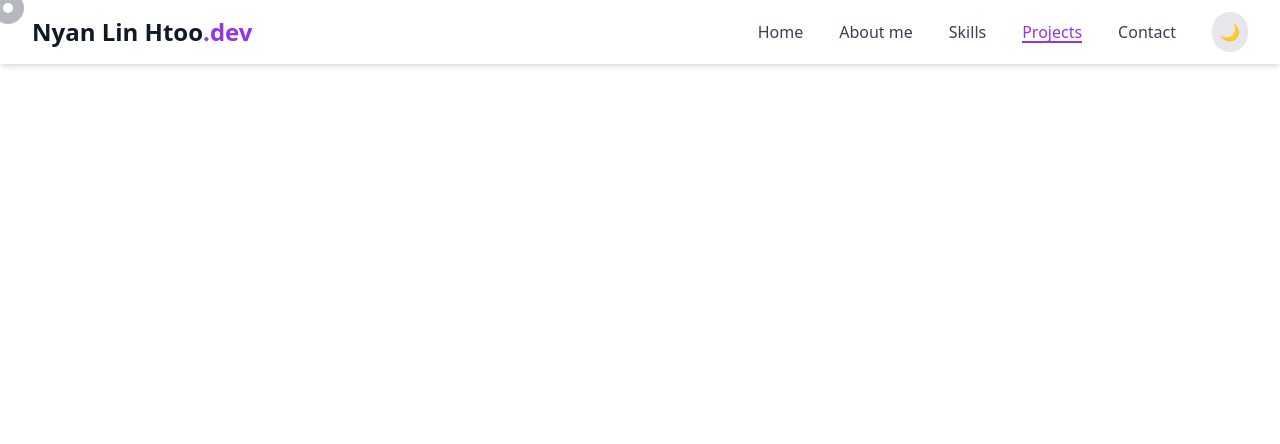
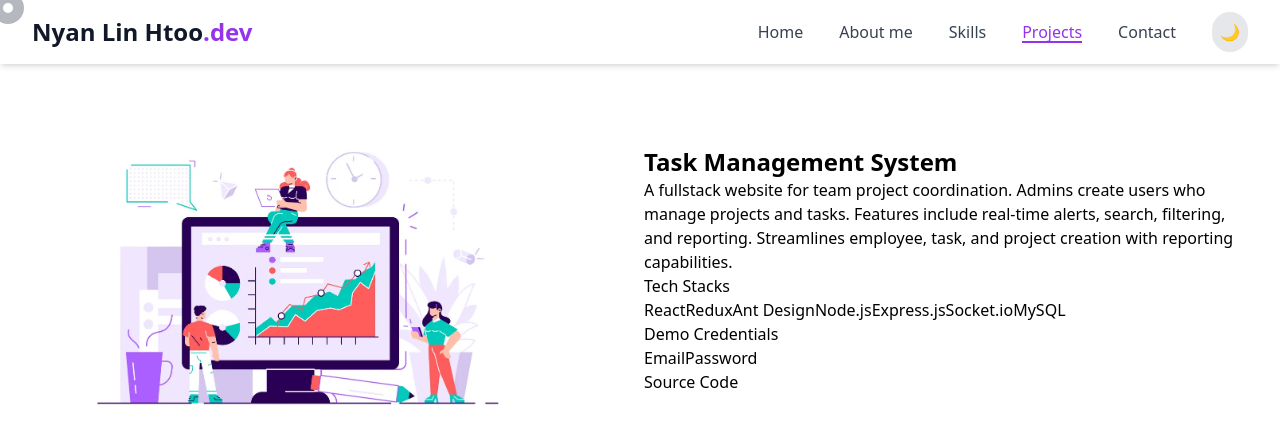
Before and after one commit to NyanLinHtoo/Frontend-Portfolio-with-React, a React (Vite) app: page / in a window 1280 px wide. Both pictures are taken after a click on the item "Projects". Shown: the top 444 px of the page. Built offline with nearby package versions, Linux system fonts and the light colour scheme.

Commit message:
Modify Projects Section

```diff
--- a/src/components/FullPage.tsx
+++ b/src/components/FullPage.tsx
@@ -1,10 +1,11 @@
 import { useState } from "react";
 import { motion, AnimatePresence } from "framer-motion";
+import Navbar from "./Navbar";
+import Header from "./Header";
 import AboutMe from "./AboutMe";
+import Skills from "./Skills";
+import Projects from "./Projects";
 import ContactMe from "./ContactMe";
-import Header from "./Header";
-import Navbar from "./Navbar";
-import Skills from "./Skills";
 // import { FloatButton } from "antd";
 import CursorFollower from "./CursorFollower";
 import "./styles.css";
@@ -52,6 +53,7 @@ const FullPage = () => {
           )}
           {activeSection === "about" && <AboutMe id="about" />}
           {activeSection === "skills" && <Skills id="skills" />}
+          {activeSection === "projects" && <Projects id="projects" />}
           {activeSection === "contact" && <ContactMe id="contact" />}
         </motion.div>
       </AnimatePresence>
--- a/src/components/Projects.tsx
+++ b/src/components/Projects.tsx
@@ -1,5 +1,46 @@
-const Projects = () => {
-  return <div>Featured Projects</div>;
+import { Props } from "./FullPage";
+
+const Projects = ({ id }: Props) => {
+  return (
+    <div id={id} className="grid grid-cols-2 gap-2 mx-10 my-10">
+      <img
+        src="../../public/images/task-management-tips.webp"
+        alt="TaskMgmnt"
+        className="w-[500px]"
+      />
+      <div className="my-auto">
+        <h4 className="font-bold text-2xl">
+          <a href="https://mtm-task-management.vercel.app/login" target="blank">
+            Task Management System
+          </a>
+        </h4>
+        <p>
+          A fullstack website for team project coordination. Admins create users
+          who manage projects and tasks. Features include real-time alerts,
+          search, filtering, and reporting. Streamlines employee, task, and
+          project creation with reporting capabilities.
+        </p>
+        <div>
+          <h5>Tech Stacks</h5>
+          <span>React</span>
+          <span>Redux</span>
+          <span>Ant Design</span>
+          <span>Node.js</span>
+          <span>Express.js</span>
+          <span>Socket.io</span>
+          <span>MySQL</span>
+        </div>
+        <div>
+          <h5>Demo Credentials</h5>
+          <span>Email</span>
+          <span>Password</span>
+        </div>
+        <div>
+          <span>Source Code</span>
+        </div>
+      </div>
+    </div>
+  );
 };
 
 export default Projects;
```
Also changed, not shown: public/images/task-management-tips.webp (added).
